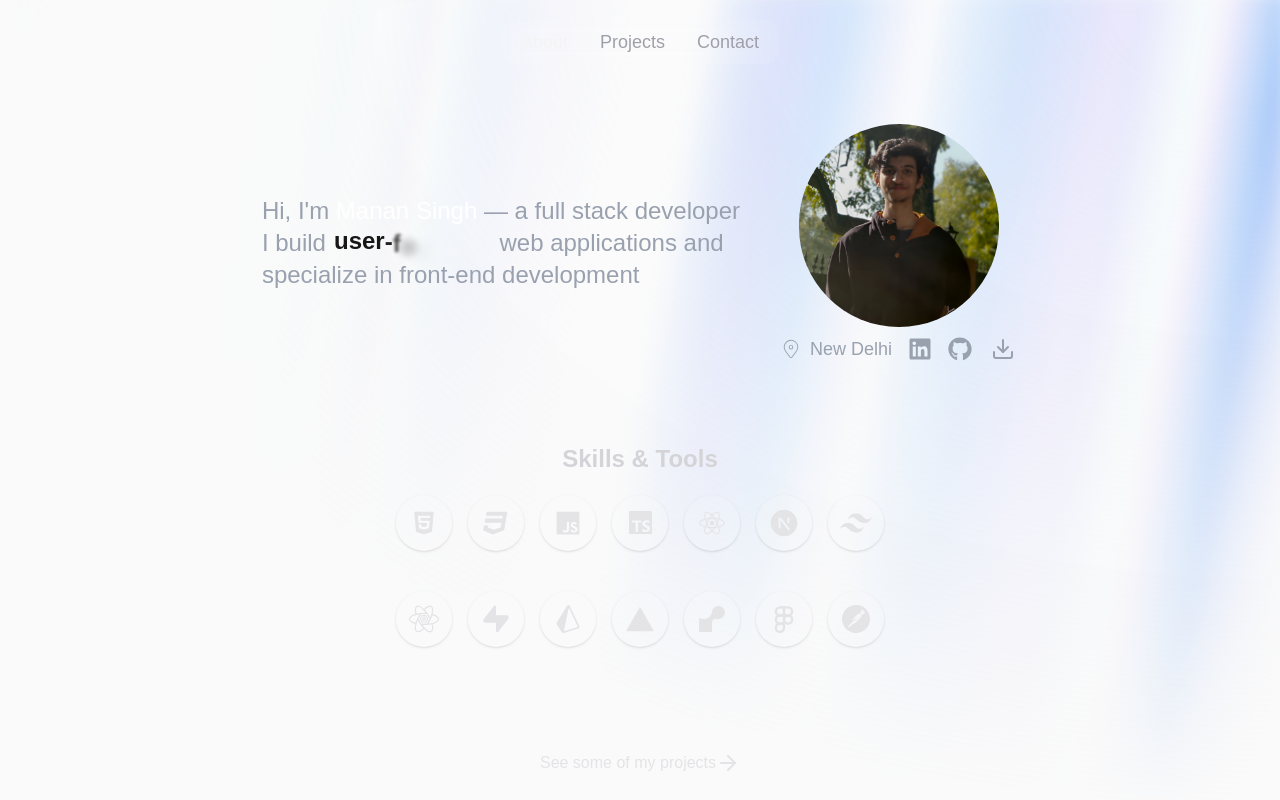
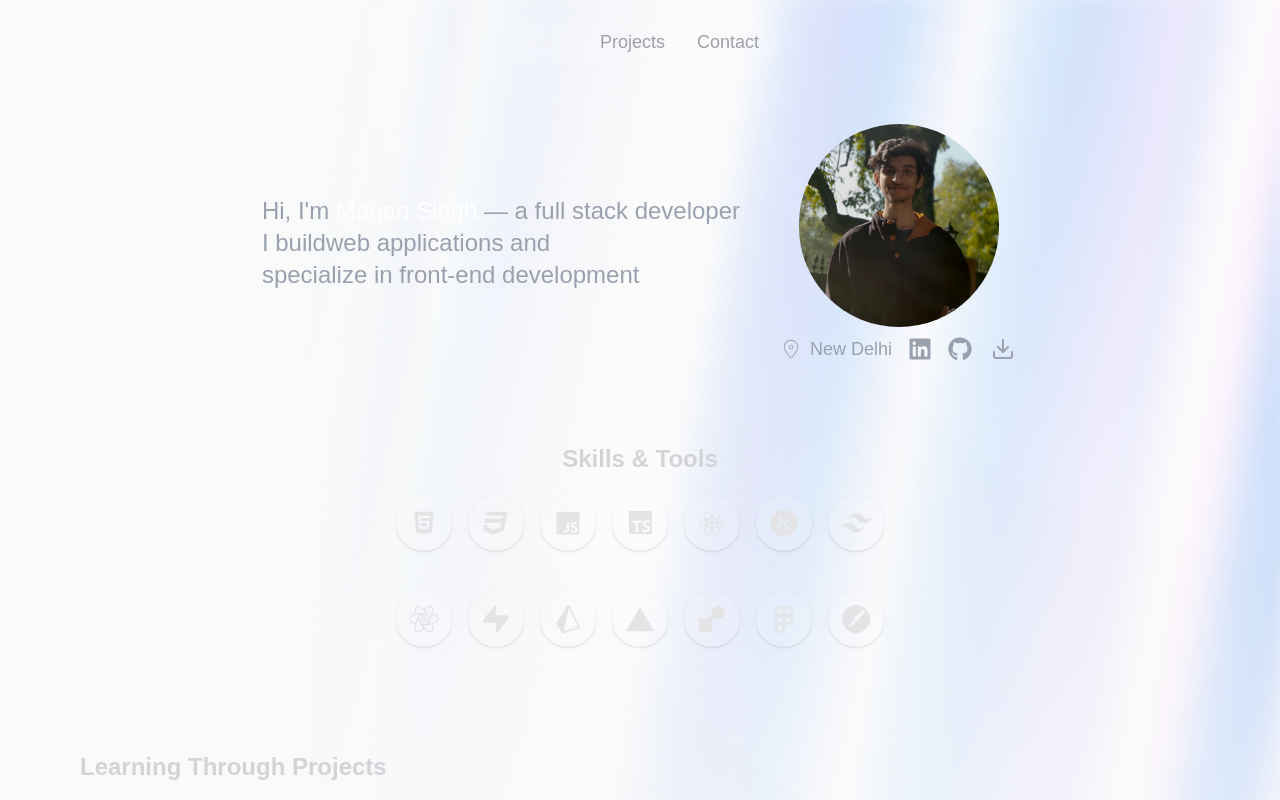
Before and after one commit to Manan-Singh10/portfolio-manan-singh, a Next.js app: page / in a window 1280 px wide. Shown: the top 800 px of the page. Built offline with nearby package versions, Linux system fonts and the light colour scheme.

Commit message:
removed flip text and added lazy loading to manan-image for test

```diff
--- a/app/components/DescriptionText.tsx
+++ b/app/components/DescriptionText.tsx
@@ -1,4 +1,4 @@
-import { FlipWords } from "@/components/ui/flip-words";
+// import { FlipWords } from "@/components/ui/flip-words";
 
 const DescriptionText = () => {
   return (
@@ -9,10 +9,10 @@ const DescriptionText = () => {
       </div>
       <div>
         I build
-        <FlipWords
+        {/* <FlipWords
           className="font-semibold"
           words={["clean", "performant", "user-focused"]}
-        />
+        /> */}
         web applications and
       </div>
       <div>specialize in front-end development</div>
--- a/app/components/ImageCard.tsx
+++ b/app/components/ImageCard.tsx
@@ -13,7 +13,7 @@ const ImageCard = () => {
         alt="manan-photo"
         width={200}
         height={200}
-        priority
+        loading="lazy"
         sizes="(max-width: 640px) 100px, (max-width: 724px) 140px, (max-width: 1024px) 160px, 200px"
         className="rounded-full"
       />
--- a/app/page.tsx
+++ b/app/page.tsx
@@ -1,3 +1,4 @@
+import Learning from "./components/Learning";
 import Intro from "./components/Intro";
 import Skills from "./components/Skills";
 import Link from "next/link";
@@ -8,7 +9,7 @@ export default function Home() {
     <div className="gap-20 flex flex-col items-center justify-center text-zinc-200 m-10 sm:mx-15 lg:mx-20">
       <Intro />
       <Skills />
-      {/* <Learning /> */}
+      <Learning />
       <div>
         <Link href="/projects" className="flex">
           See some of my projects <ArrowRight />
```
